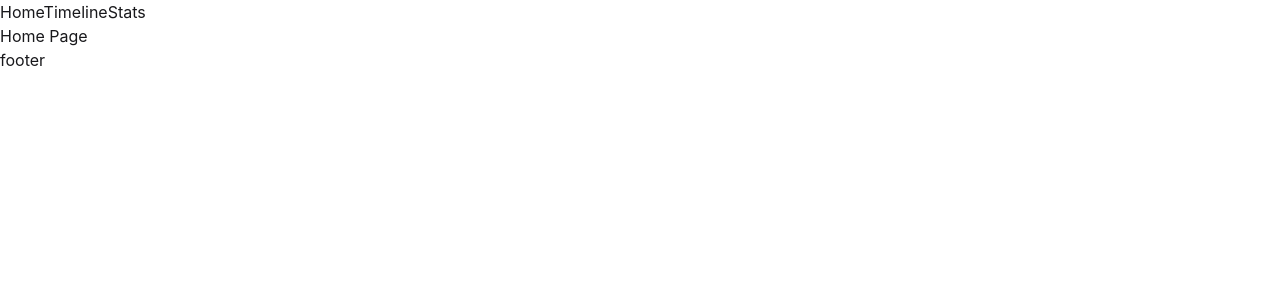
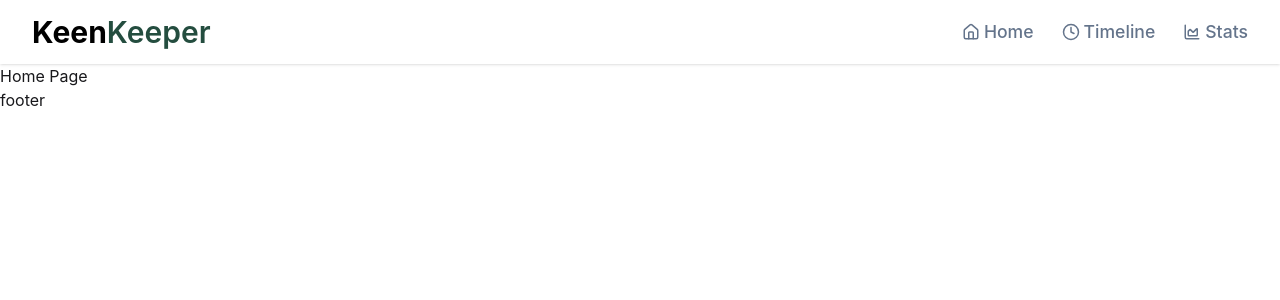
Before and after one commit to farjanayeasminrimi/Kin-Keeper, a React (Vite) app: page / in a window 1280 px wide. Shown: the top 300 px of the page. Built offline with nearby package versions, Linux system fonts and the light colour scheme.

Commit message:
designed navbar

```diff
--- a/package.json
+++ b/package.json
@@ -11,6 +11,7 @@
   },
   "dependencies": {
     "@tailwindcss/vite": "^4.2.2",
+    "lucide-react": "^1.3.0",
     "react": "^19.2.4",
     "react-dom": "^19.2.4",
     "react-router": "^7.14.1",
--- a/src/App.css
+++ b/src/App.css
@@ -0,0 +1,6 @@
+.primary-color {
+  color: #244d3f;
+}
+.secondary-color {
+  color: #64748b;
+}
--- a/src/Components/Navbar/Navbar.jsx
+++ b/src/Components/Navbar/Navbar.jsx
@@ -1,12 +1,40 @@
 import React from "react";
 import { Link } from "react-router";
+import "../../App.css";
+import { ChartArea, Clock, Home } from "lucide-react";
 
 const Navbar = () => {
   return (
-    <div>
-      <Link to="/">Home</Link>
-      <Link to="/timeline">Timeline</Link>
-      <Link to="/stats">Stats</Link>
+    <div className=" bg-base-100 shadow-sm">
+      <div className="navbar px-8 py-3 flex flex-col md:flex-row gap-3  justify-between ">
+        <div className="">
+          <a className="font-semibold text-3xl primary-color">
+            <span className="font-bold text-black">Keen</span>Keeper
+          </a>
+        </div>
+        <div className="">
+          <ul className=" flex gap-7">
+            <Link
+              className="text-[1.1rem] font-medium secondary-color flex items-center gap-1"
+              to="/"
+            >
+              <Home size={18}></Home> Home
+            </Link>
+            <Link
+              className="text-[1.1rem] font-medium secondary-color flex items-center gap-1"
+              to="/timeline"
+            >
+              <Clock size={18}></Clock> Timeline
+            </Link>
+            <Link
+              className="text-[1.1rem] font-medium secondary-color flex items-center gap-1"
+              to="/stats"
+            >
+              <ChartArea size={18}></ChartArea> Stats
+            </Link>
+          </ul>
+        </div>
+      </div>
     </div>
   );
 };
```
Also changed, not shown: 1 other file (tests, documents, lock files or other folders).
